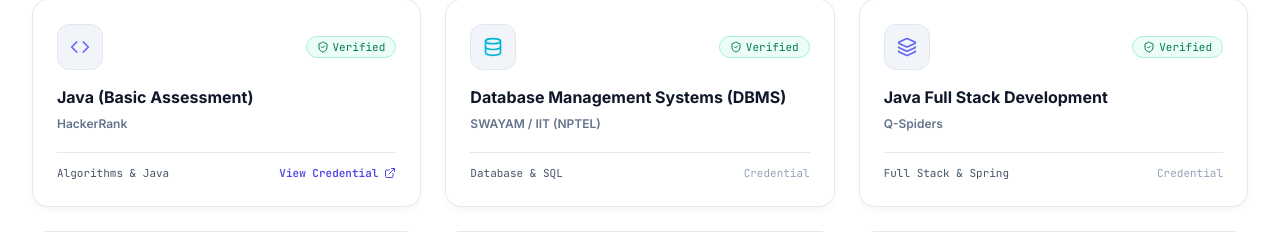
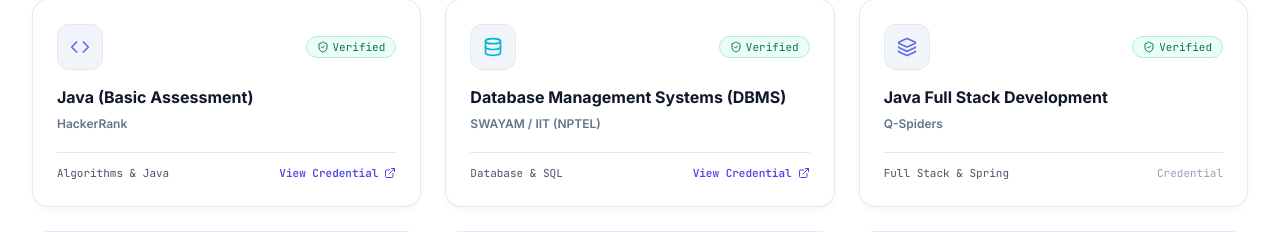
Before and after one commit to vikasvganjure/vikas-ganjure-portfolio, a React (Vite) app: page / in a window 1280 px wide. Shown: the part 8474-8706 px from the top of the page. Built offline with nearby package versions, Linux system fonts and the light colour scheme.

Commit message:
feat: add credential link for SWAYAM DBMS certificate

```diff
--- a/src/data/portfolioData.ts
+++ b/src/data/portfolioData.ts
@@ -292,6 +292,7 @@
     iconName: 'Database',
     verified: true,
     group: 'featured',
+    credentialUrl: 'https://drive.google.com/file/d/1vO1UgKnJotzgmwtfYFGQtu6jtfS7gMGD/view?usp=drive_link',
   },
   {
     id: 'cert-qspiders-java',
```
